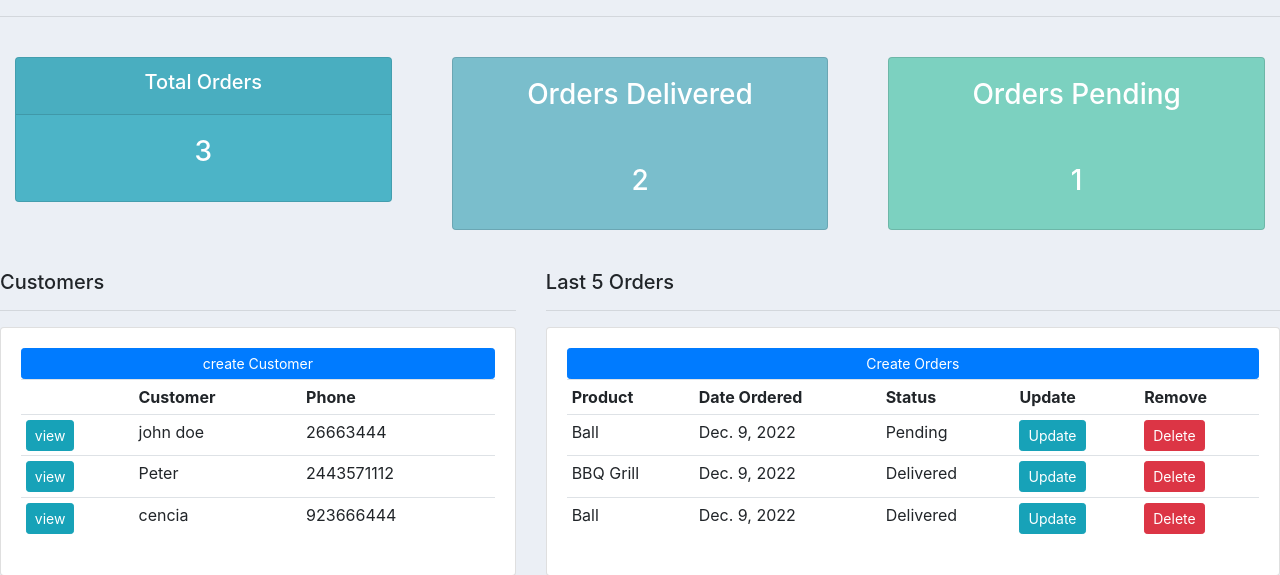
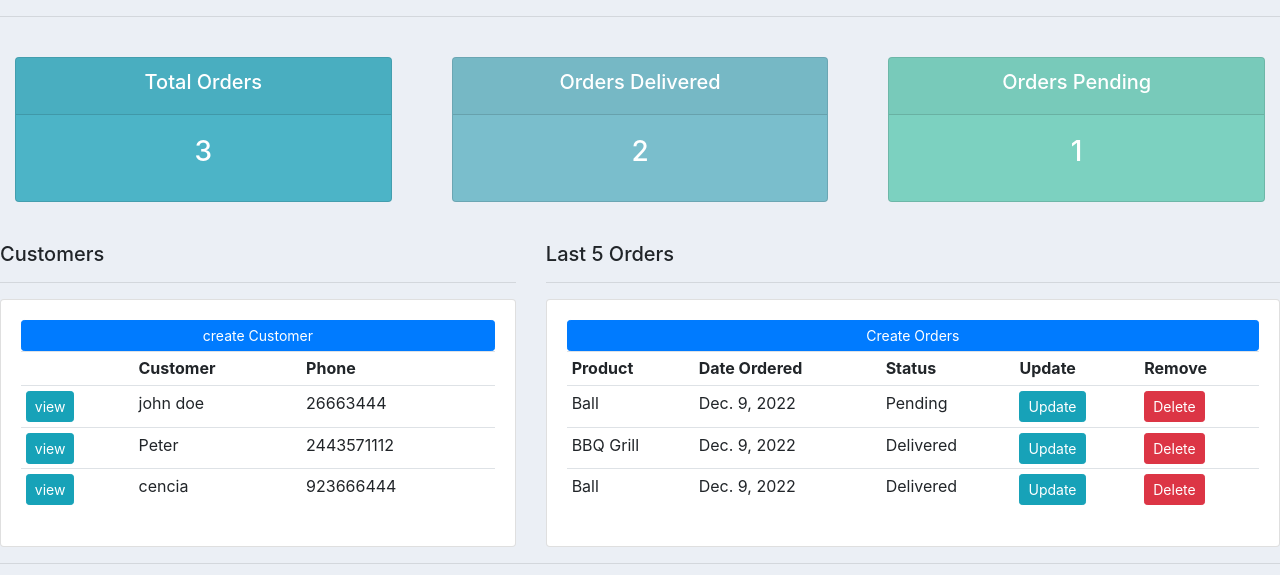
Before and after one commit to Cencious/CRM-app, a Django app: page / in a window 1280 px wide. Shown: the part 133-708 px from the top of the page. Run offline with Django 4.2, Linux system fonts and the light colour scheme; data comes from the database, SQL or seed files in the repository; some libraries are stand-ins or nearby versions.

Commit message:
style the headers

```diff
--- a/accounts/templates/accounts/status.html
+++ b/accounts/templates/accounts/status.html
@@ -15,8 +15,8 @@
     <div class="col">
             <div class="col-md">
                 <div class="card text-center text-white mb-3" id="orders-delivered">
-                    <div class="card-body">
-                        <h3 class="card-title">Orders Delivered</h3>
+                    <div class="card-header">
+                        <h5>Orders Delivered</h5>
                     </div>
                     <div class="card-body">
                         <h3 class="card-title">{{delivered}} </h3>
@@ -27,8 +27,8 @@
     <div class="col">
             <div class="col-md">
                 <div class="card text-center text-white mb-3" id="orders-pending">
-                    <div class="card-body">
-                        <h3 class="card-title">Orders Pending</h3>
+                    <div class="card-header">
+                        <h5>Orders Pending</h5>
                     </div>
                     <div class="card-body">
                         <h3 class="card-title">{{pending}} </h3>
```
